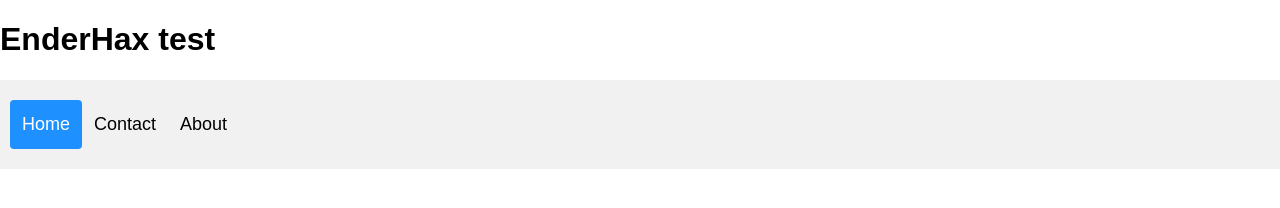
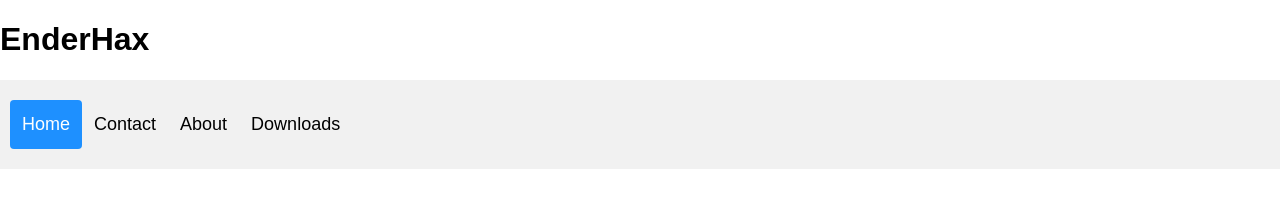
Before and after one commit to EnderHacks/EnderHacks.github.io, a plain HTML site: page home/index.html in a window 1280 px wide. Drawn offline with Linux system fonts and the light colour scheme.

Commit message:
Update index.html

```diff
--- a/home/index.html
+++ b/home/index.html
@@ -56,20 +56,20 @@
                 text-align: left;
             }
 
-        .header-right {
-            float: none;
-        }
+            .header-right {
+                float: none;
+             }
         }
     </style>
 </head>
 <body>
-
-    <h1>EnderHax test</h1>
+    <h1>EnderHax</h1>
     <div class="header">
         <div class="header-left">
             <a class="active" href="/home/">Home</a>
             <a href="/contact/">Contact</a>
             <a href="/about/">About</a>
+            <a href="/downloads/">Downloads</a>
         </div>
     </div>
 </body>
```
